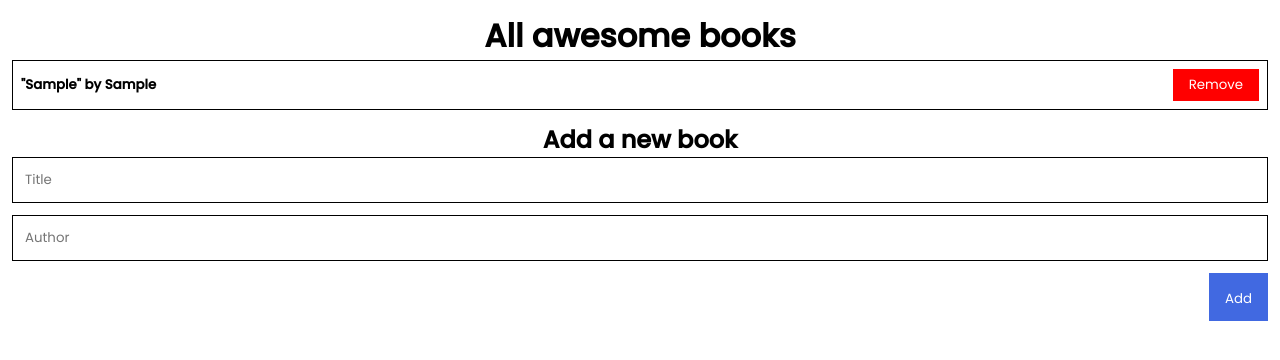
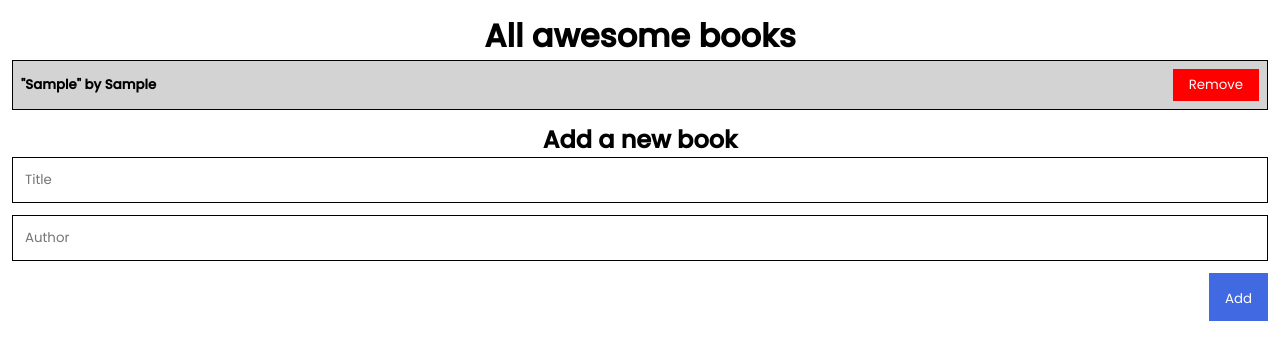
Before and after one commit to ntzwilly/awesome-books, a website: page index.html in a window 1280 px wide. Both pictures are taken after typing "Sample", "Sample" into the empty fields and a click on the button "Add". Drawn offline with Linux system fonts and the light colour scheme.

Commit message:
Style odd list elements

```diff
--- a/index.css
+++ b/index.css
@@ -46,6 +46,10 @@ input {
   align-items: center;
 }
 
+.book-item:nth-child(odd) {
+  background-color: lightgrey;
+}
+
 .button {
   border: none;
   background-color: royalblue;
```
